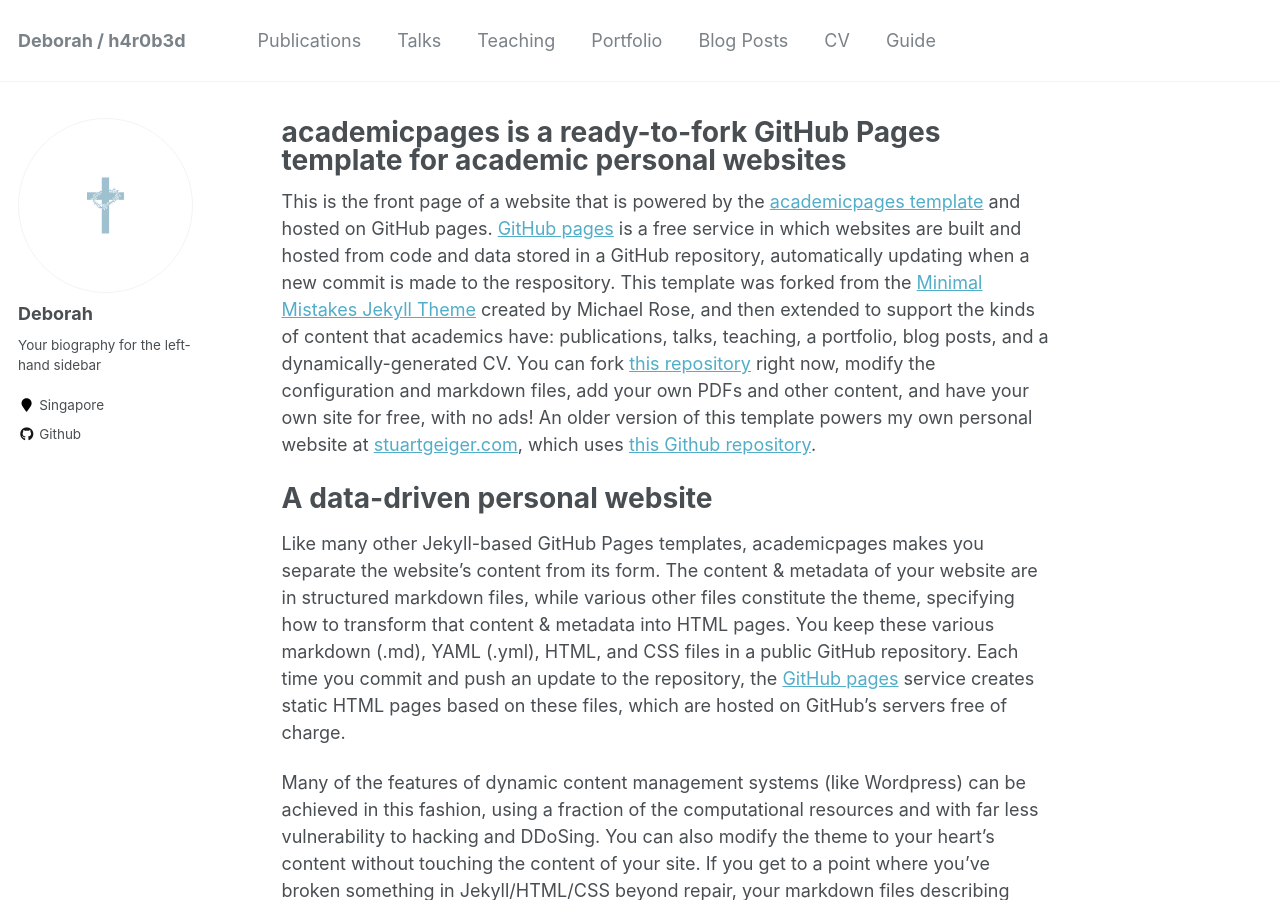
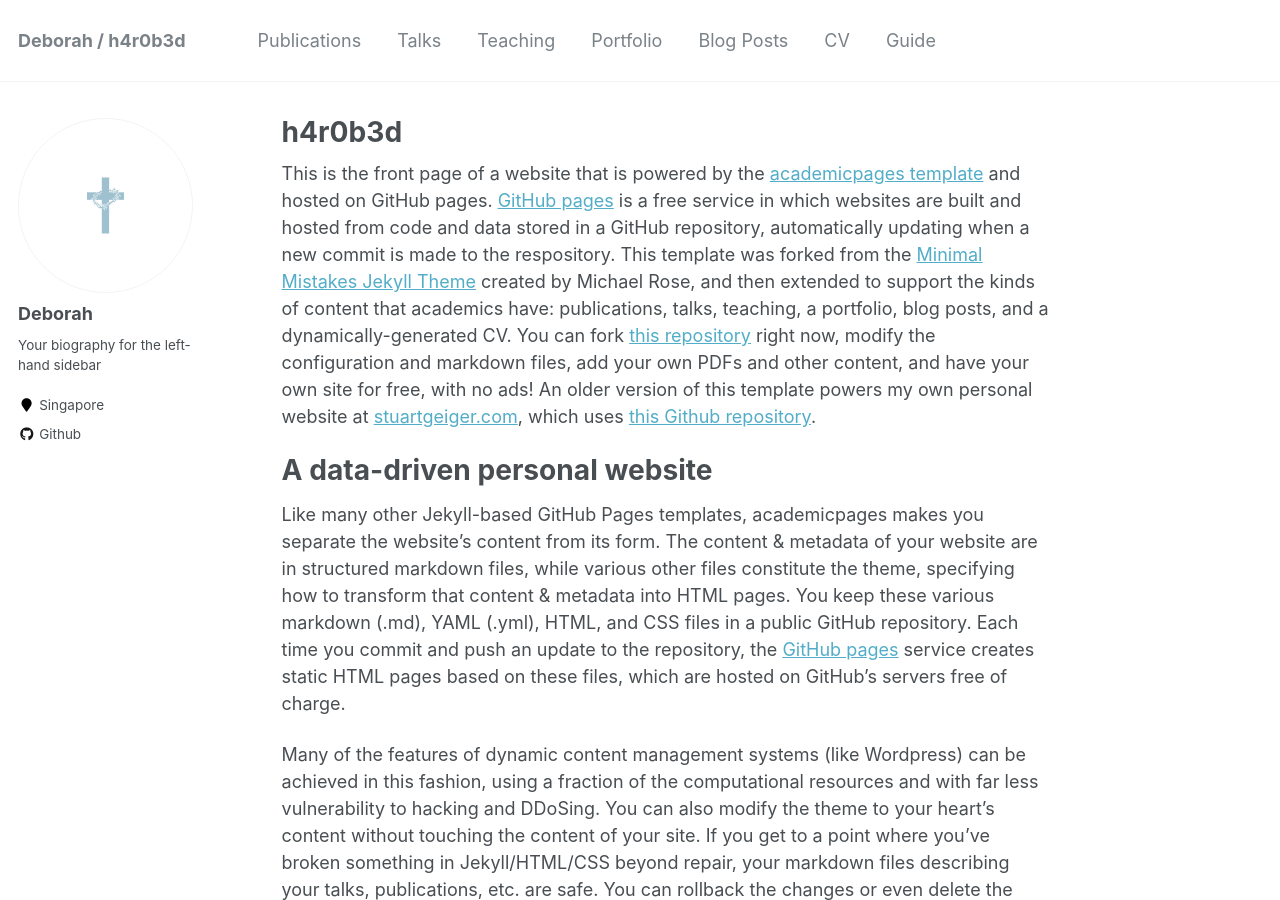
Before and after one commit to h4r0b3d/jekylltest, a Jekyll site: the page built from _pages/about.md, in a window 1280 px wide and 900 px high. Built offline with Jekyll 4.4.1, drawn with Linux system fonts in a browser that asks for light colours.

Commit message:
Update about.md

```diff
--- a/_pages/about.md
+++ b/_pages/about.md
@@ -1,6 +1,6 @@
 ---
 permalink: /
-title: "academicpages is a ready-to-fork GitHub Pages template for academic personal websites"
+title: "h4r0b3d"
 excerpt: "About me"
 author_profile: true
 redirect_from:
```
